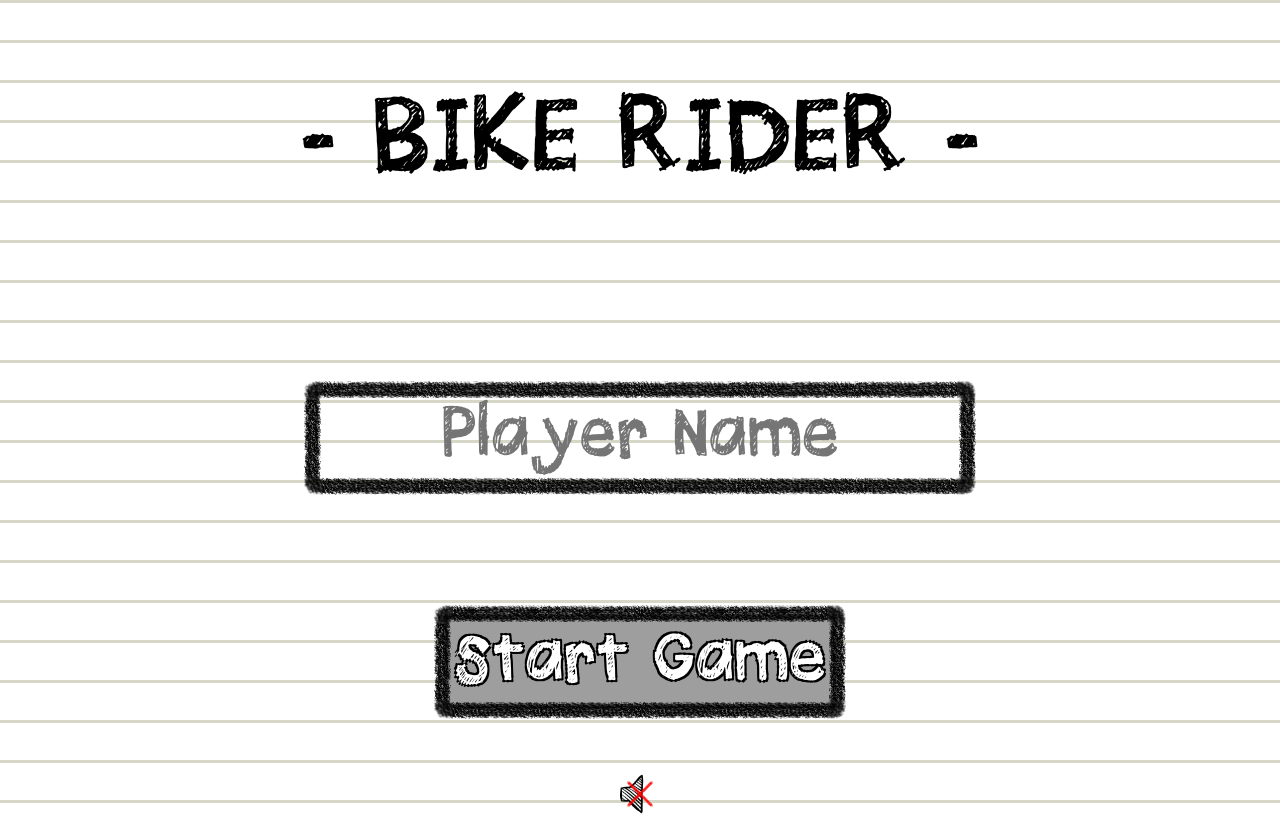
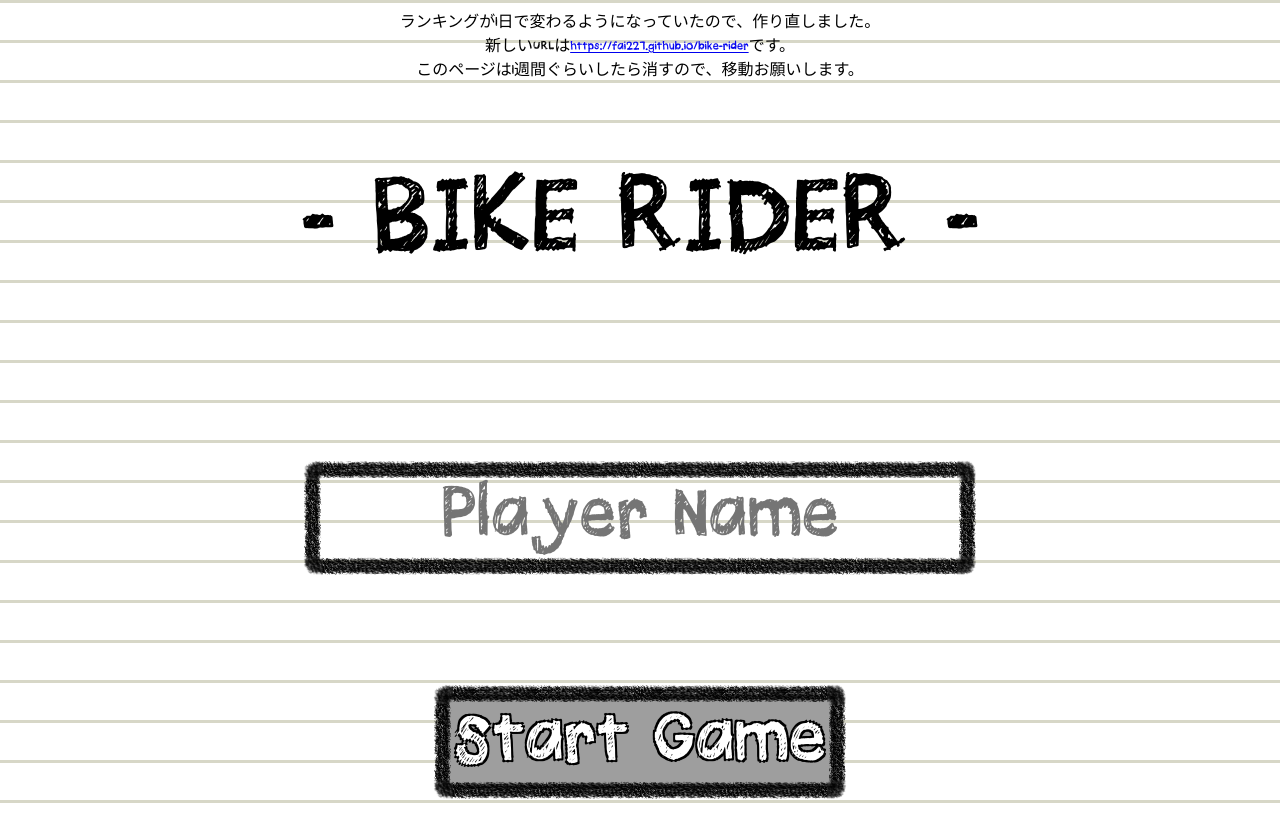
Before and after one commit to fai227/bike-rider, a website: page public/index.html in a window 1280 px wide. Shown: the top 817 px of the page. Drawn offline with Linux system fonts and the light colour scheme; no server answers; grey boxes are pictures that could not be loaded.

Commit message:
Update index.html

```diff
--- a/public/index.html
+++ b/public/index.html
@@ -15,6 +15,11 @@
 
 <body>
     <div id="wrapper">
+        <div>
+            ランキングが1日で変わるようになっていたので、作り直しました。<br>
+            新しいURLは<a href="https://fai227.github.io/bike-rider">https://fai227.github.io/bike-rider</a>です。<br>
+            このページは1週間ぐらいしたら消すので、移動お願いします。
+        </div>
         <div id="titleText" class="bigFont bigMargin">
             - BIKE RIDER -
         </div>
```
